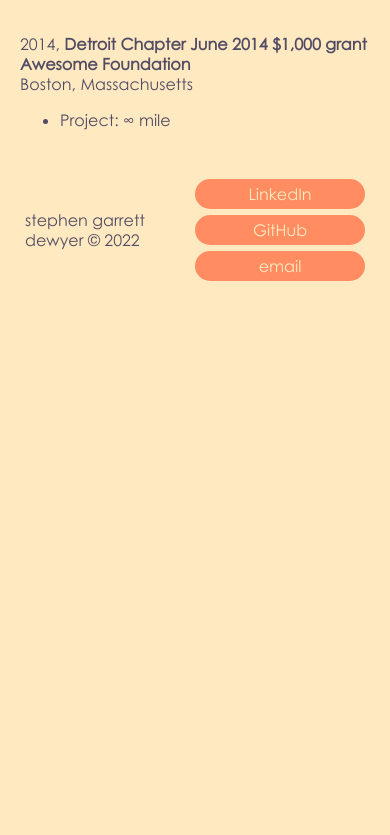
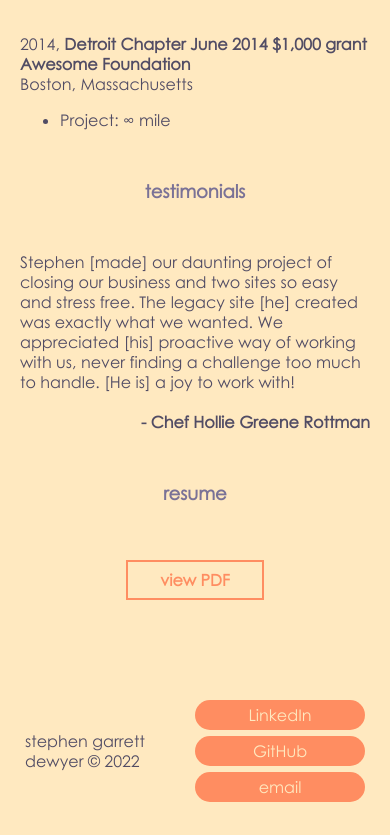
Before and after one commit to stephendewyer/stephendewyerwebwork, a Next.js app: page /about in a window 390 px wide. Shown: the part 2886-3721 px from the top of the page. Before the commit the page ends 3200 px from the top, so only its background shows below. Built offline with nearby package versions, Linux system fonts and the light colour scheme.

Commit message:
adding testimonial and resume link to about section

```diff
--- a/pages/about/about.module.css
+++ b/pages/about/about.module.css
@@ -23,6 +23,29 @@
     position: relative;
 }
 
+.signatures {
+    text-align: right;
+    font-weight: bold;
+}
+
+.button {
+    width: 50%;
+    height: auto;
+    max-width: 640px;
+    min-width: 480px;
+    float: none;
+    display: block;
+    margin-left: auto;
+    margin-right: auto;
+    position: relative;
+    text-align: center;
+    margin-bottom: 120px;
+}
+
+.view_button {
+    width: auto;
+}
+
 @media screen and (max-width: 750px) {
     .profile_image {
         width: 100%;
@@ -44,4 +67,26 @@
         margin-right: 0;
         height: auto;
     }
+
+    .button {
+        padding-left: 20px;
+        padding-right: 20px;
+        width: 100%;
+        max-width: 100%;
+        min-width: 100%;
+        margin-left: 0;
+        margin-right: 0;
+        height: auto;
+        margin-bottom: 60px;
+    }
+
+    .view_button {
+        width: 100%;
+        height: auto;
+        position: relative;
+        top: 0;
+        left: 0;
+        text-align: center;
+        margin-bottom: 40px;
+    }
 }
--- a/pages/about/index.js
+++ b/pages/about/index.js
@@ -1,8 +1,10 @@
 import Head from 'next/head';
 import { Fragment, useEffect } from 'react';
+import Button from '../../components/button/button.js';
 import classes from './about.module.css';
 import Image from 'next/image';
 import stephen_dewyer_profile from '../../public/images/profile/stephen_dewyer_17_August_2021_02.jpg';
+import Link from 'next/link';
 
 const AboutPage = () => {
     return (
@@ -153,6 +155,32 @@ const AboutPage = () => {
                         </li>
                     </ul>
                 </div>
+                <div className="header_02" >
+                    testimonials
+                </div>
+                <div className={classes.profile_paragraphs}>
+                    Stephen [made] our daunting project of closing our business and two sites so easy and stress free.
+                    The legacy site [he] created was exactly what we wanted.
+                    We appreciated [his] proactive way of working with us, never finding a challenge too much to handle.
+                    [He is] a joy to work with!<br /><br />
+                    <div className={classes.signatures}>
+                        - Chef Hollie Greene Rottman
+                    </div>
+                </div>
+                <div className="header_02" >
+                    resume
+                </div>
+                <div className={classes.button}>
+                    <Link href="/PDFs/STEPHEN_DEWYER_resume.pdf" passHref >
+                        <a target="_blank">
+                            <div className={classes.view_button} >
+                                <Button>
+                                    view PDF
+                                </Button>
+                            </div>
+                        </a>
+                    </Link>
+                </div>
             </div>
         </Fragment>
 
--- a/pages/case_studies/case_studies.module.css
+++ b/pages/case_studies/case_studies.module.css
@@ -82,14 +82,13 @@
         font-size: 18px;
     }
 
-    .detail_button {
+    .view_button {
         width: 100%;
         height: auto;
         position: relative;
         top: 0;
         left: 0;
         text-align: center;
-        margin-bottom: 40px;
     }
 
 }
```
Also changed, not shown: 1 other file (tests, documents, lock files or other folders).
